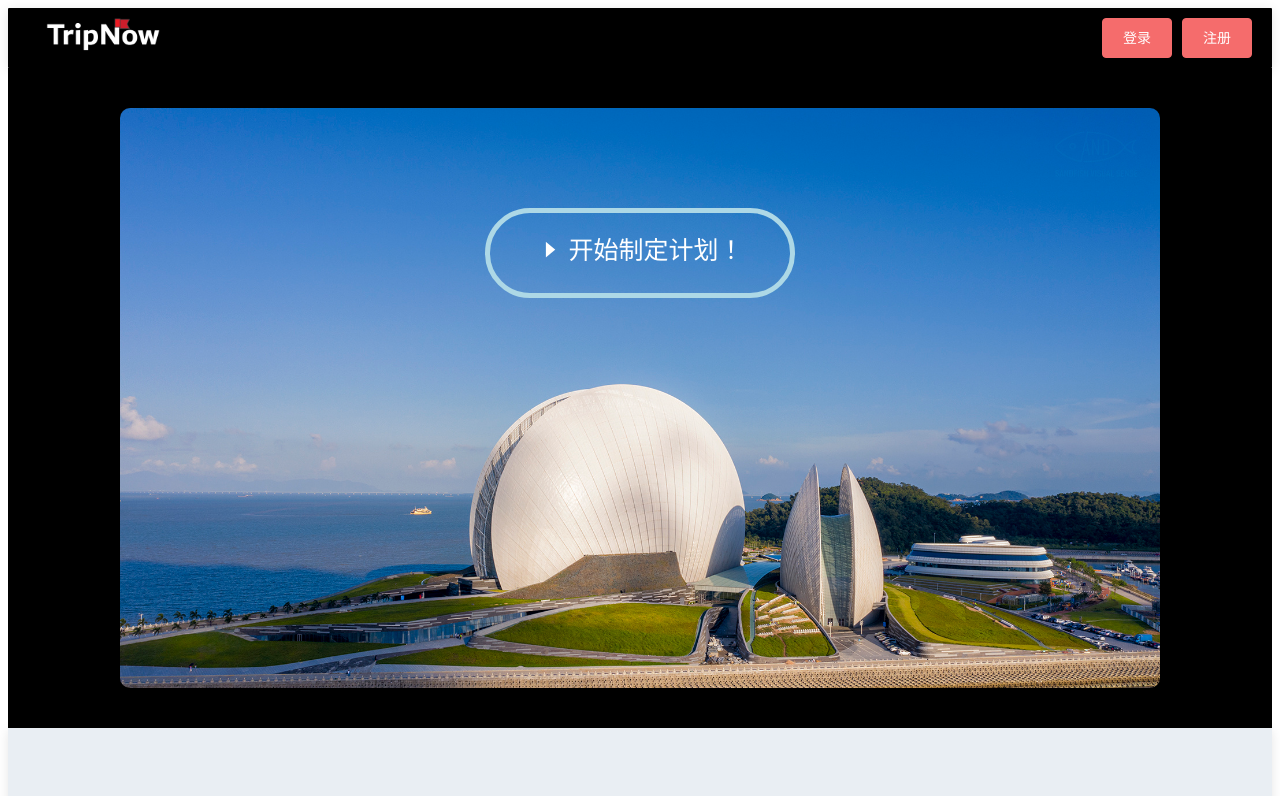
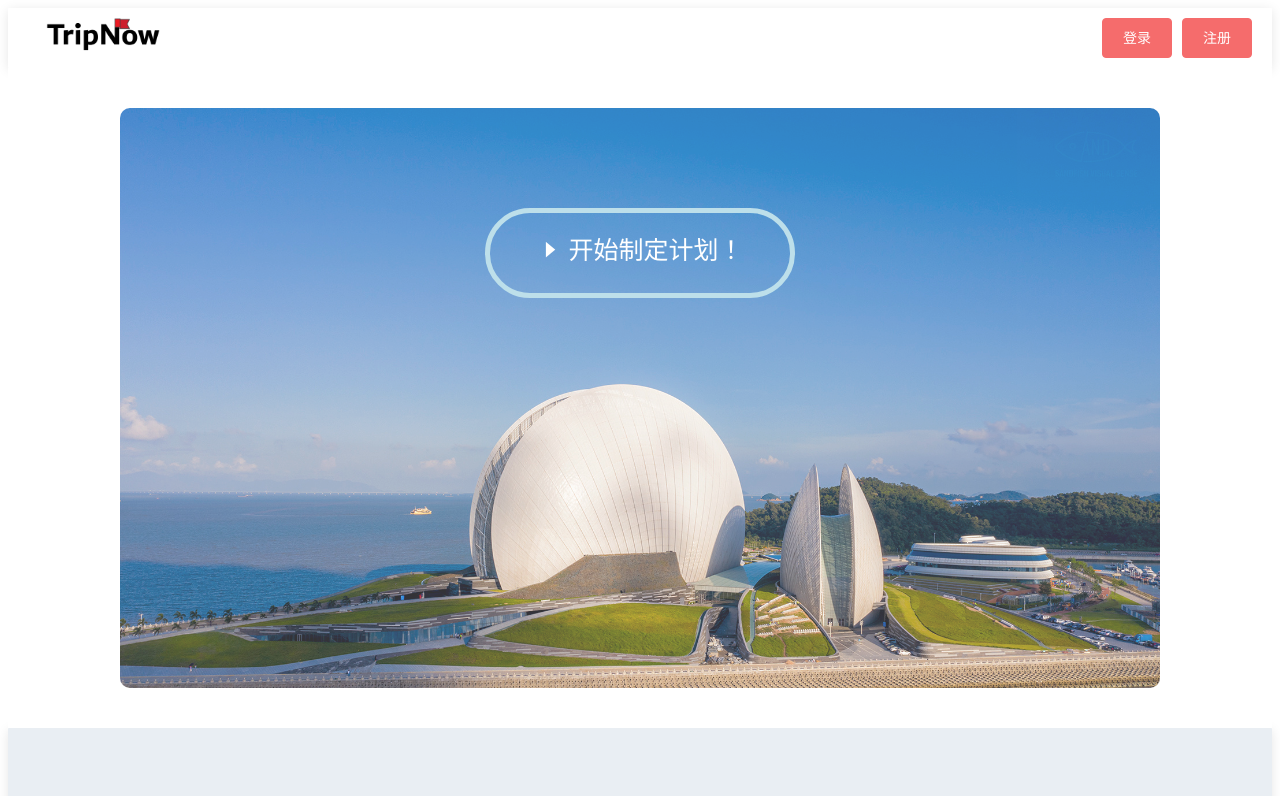
Before and after one commit to Kaixinlema/tripNow, a Vue app in the folder frontend/: page / in a window 1280 px wide. Shown: the top 796 px of the page. Built offline with nearby package versions, Linux system fonts and the light colour scheme.

Commit message:
change backgraoud color

```diff
--- a/frontend/src/components/Container.vue
+++ b/frontend/src/components/Container.vue
@@ -74,14 +74,14 @@
 
 <style scoped>
     .el-header {
-        background-color: #000000;
+        background-color: white;
         color: #333;
         border-radius: 1px;
         box-shadow: 0 2px 12px 0 rgba(0, 0, 0, 0.1);
     }
 
     .el-main {
-        background-color: #000000;
+        background-color: white;
         color: #333;
         text-align: center;
     }
@@ -105,7 +105,7 @@
     .headIcon {
         width: 150px;
         height: 60px;
-        background-image: url(../assets/ZHimg/icon-white-part.png);
+        background-image: url(../assets/ZHimg/icon-black.png);
         background-size: cover;
     }
 
@@ -114,6 +114,7 @@
         height: 480px;
         background-image: url(../assets/ZHimg/shell.jpg);
         background-size: cover;
+        opacity: 0.8;
         border-radius: 10px;
         padding-top: 100px;
         margin: 20px auto 20px auto;
```
